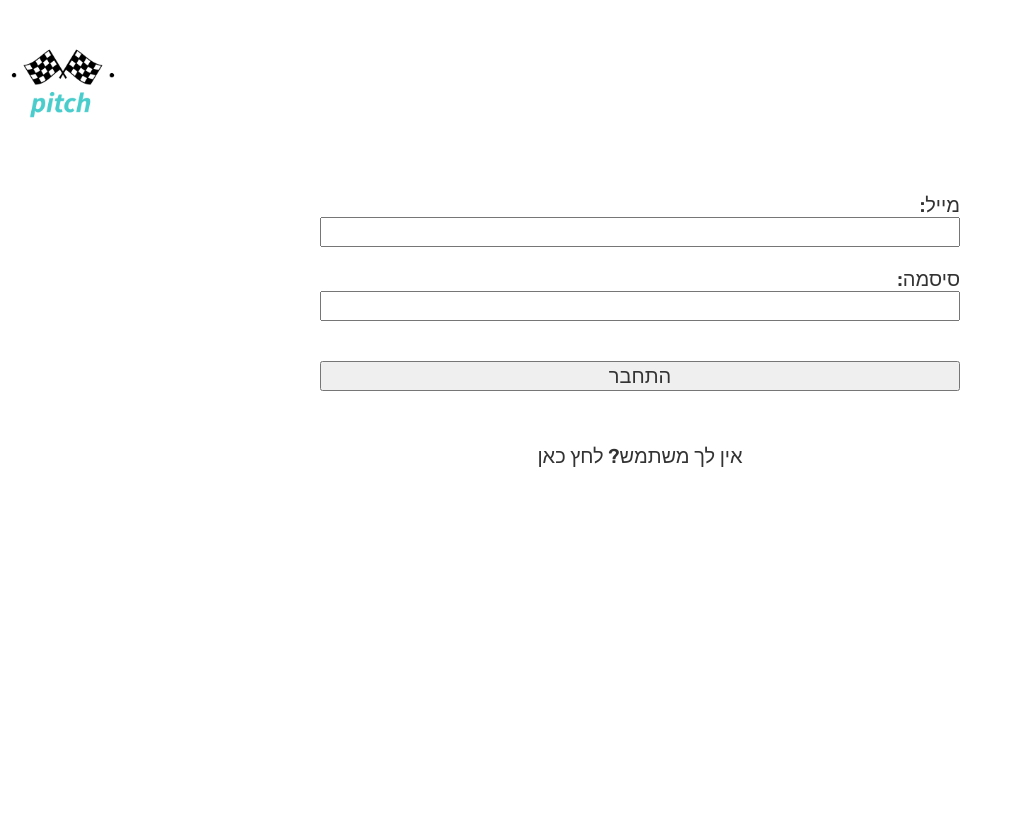
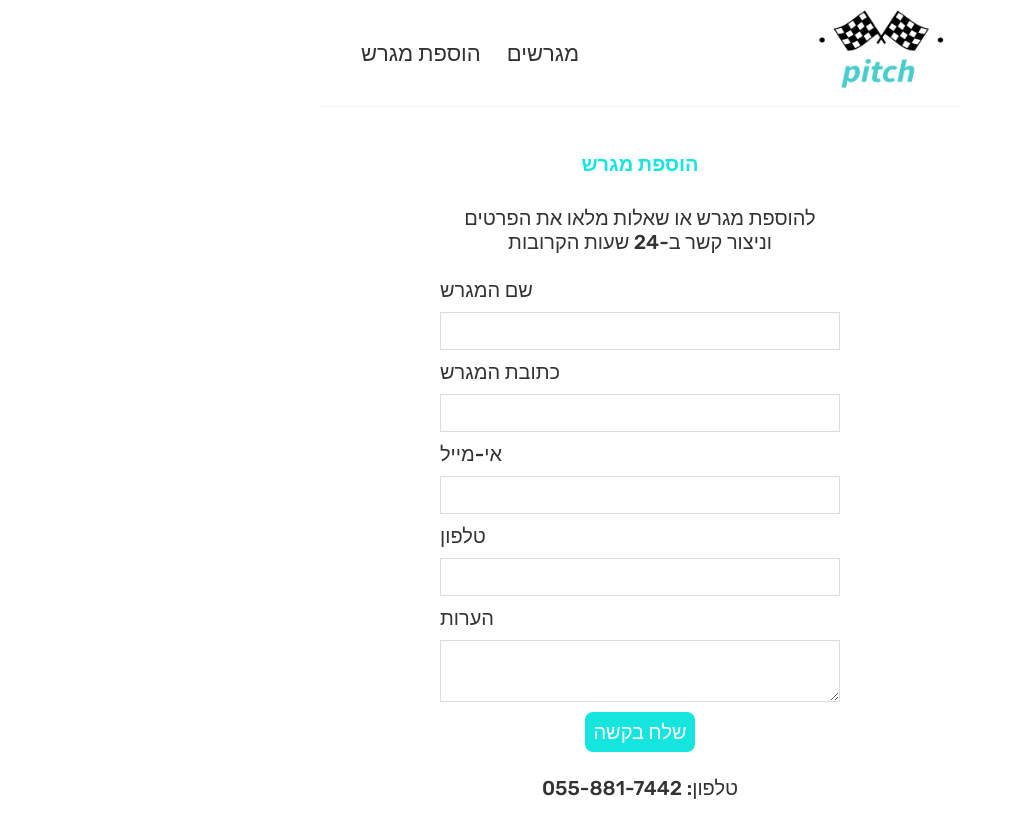
Before and after one commit to AshkenYariv/pitch, a React (Create React App) app: page /add_field in a window 1280 px wide. Shown: the top 834 px of the page, without its empty margins (0-1012 px from the left). Before the commit the page ends 800 px from the top, so only its background shows below. Built offline with nearby package versions, Linux system fonts and the light colour scheme; no server answers.

Commit message:
removing old firebase and auth system

```diff
--- a/src/App.js
+++ b/src/App.js
@@ -1,30 +1,17 @@
 
 import React from 'react';
-import { useEffect, useState } from 'react'
 import mapboxgl from '!mapbox-gl'; // eslint-disable-line import/no-webpack-loader-syntax
 import { BrowserRouter as Router, Route, Routes, Link } from 'react-router-dom'
 import { Navbar } from './components';
-import { Home, Create, FieldDetails, Login } from './pages';
-import {AuthProvider} from './helpers/authContext'
-import { auth } from './helpers/firebase';
-import { onAuthStateChanged } from 'firebase/auth';
+import { Home, Create, FieldDetails } from './pages';
 
 mapboxgl.accessToken = 'pk.eyJ1IjoiamFyaXZhc2hrZW5henkiLCJhIjoiY2wxd2x2dXpuMDZ6bjNjcDhxNHJpODU3ciJ9.wJrxwloDiZyGmA6QGzh3Sw';
 
 const App = () => {
-    const [currentUser, setCurrentUser] = useState(null);
-    useEffect(() => {
-        onAuthStateChanged(auth, (user) => {
-            setCurrentUser(user)
-        })
-    }, []);
 
-    // const App = () => {
     return (
         <div className='App'>
             <Router>
-                <AuthProvider value={{ currentUser }} >
-                    { currentUser ?
                 <div>
                     <Navbar />
                     <div className="content">
@@ -35,10 +22,7 @@ const App = () => {
                             <Route path="*" element={<Home />} />
                         </Routes>
                     </div>
-                        </div> :
-                    <Login />
-                    }
-                </AuthProvider>
+                </div>
             </Router>
         </div>
 
--- a/src/helpers/authContext.js
+++ /dev/null
@@ -1,15 +0,0 @@
-import React, {useContext} from 'react'
-
-const AuthContext = React.createContext()
-
-export function AuthProvider({children, value}) {
-  return (
-    <AuthContext.Provider value={value}>
-      {children}
-    </AuthContext.Provider>
-  )
-}
-
-export function useAuthValue(){
-  return useContext(AuthContext)
-}
--- /dev/null
+++ b/src/helpers/defines.js
@@ -0,0 +1,8 @@
+// Emails
+export const email_template_book_field = "template_nzbkoso";
+export const email_template_add_field = "template_zkvojmb";
+
+// Backend
+export const backend_url = "http://localhost:8080/";
+export const backend_fields_db_url = backend_url + "fields";
+export const backend_field_by_id_url = backend_fields_db_url + "/id";
--- a/src/helpers/functions.js
+++ b/src/helpers/functions.js
@@ -9,23 +9,12 @@ export function getCurrentDate() {
     return date;
 }
 
-export const validatePassword = (password, confirmPassword) => {
-    let isValid = true
-    if (password !== '' && confirmPassword !== '') {
-        if (password !== confirmPassword) {
-            isValid = false
-            alert('Passwords does not match')
-        }
-    }
-    return isValid
-}
-
 export function refreshPage() {
     window.location.reload(false);
 }
 
-export function sendEmail(form) {
-    emailjs.sendForm('service_d36x19k', 'template_nzbkoso', form, 'qVjO4xUIn3-VPKDy3')
+export function sendEmail(templateID, form) {
+    emailjs.sendForm('service_d36x19k', templateID, form, 'qVjO4xUIn3-VPKDy3')
         .then((result) => {
             console.log(result.text);
         }, (error) => {
--- a/src/pages/create/Create.js
+++ b/src/pages/create/Create.js
@@ -1,49 +1,49 @@
-import { useState } from 'react'
+import { useState, useRef } from 'react'
 import './create.css';
-// import { useHistory } from 'react-router-dom'
+import {sendEmail} from "../../helpers/functions";
+import {email_template_add_field} from "../../helpers/defines";
 
 const Create = () => {
-    const [title, setTitle] = useState('')
-    const [body, setBody] = useState('')
-    const [author, setAuthor] = useState('mario')
-    const [isPending, setIsPending] = useState(false)
-    // const history = useHistory()
+    const form = useRef();
+    const [fieldName, setFieldName] = useState('')
+    const [fieldAddress, setFieldAddress] = useState('')
+    const [contactEmail, setContactEmail] = useState('')
+    const [contactPhoneNumber, setContactPhoneNumber] = useState('')
+    const [generalComment, setGeneralComment] = useState('')
 
     const handleSubmit = (e) => {
-        e.preventDefault()
-        const blog = { title, body, author }
-
-        setIsPending(true)
-
-        fetch('http://localhost:8000/blogs/', {
-            method: 'POST',
-            headers: { 'Content-Type': 'application/json' },
-            body: JSON.stringify(blog)
-        }).then(() => {
-            console.log('new blog added')
-            setIsPending(false)
-            // history.push('/')
-        })
+        console.log("Sending Email")
+        sendEmail(email_template_add_field, form.current)
+        console.log("Email Sent")
     }
 
     return (
         <div className="create">
-            <h2>Add New Blog</h2>
-            <form onSubmit={handleSubmit}>
-                <label>Blog title:</label>
-                <input type='text' required value={ title }
-                onChange={(e) => setTitle(e.target.value)} />
-                <label>Blog body:</label>
-                <textarea required value={ body }
-                onChange={(e) => setBody(e.target.value)}/>
-                <label>Blog author:</label>
-                <select value={ author }
-                onChange={(e) => setAuthor(e.target.value)}>
-                    <option value='mario'>mario</option>
-                    <option value='yoshi'>yoshi</option>
-                </select>
-                { !isPending && <button>Add Blog</button> }
-                { isPending && <button disabled>Adding Blog...</button>}
+            <h2>הוספת מגרש</h2>
+            <p>להוספת מגרש או שאלות מלאו את הפרטים וניצור קשר ב-24 שעות הקרובות</p>
+            <br/>
+            <form ref={form} onSubmit={handleSubmit} id="add-field-form">
+                <label>שם המגרש</label>
+                <input type='text' name="fieldname" required value={ fieldName }
+                       onChange={(e) => setFieldName(e.target.value)} />
+                <label>כתובת המגרש</label>
+                <input type='text' name="fieldAddress" required value={ fieldAddress }
+                       onChange={(e) => setFieldAddress(e.target.value)} />
+                <label>אי-מייל</label>
+                <input type='email' name="contactEmail" required value={ contactEmail }
+                       onChange={(e) => setContactEmail(e.target.value)} />
+                <label>טלפון</label>
+                <input type='text' name="contactPhoneNumber" required value={ contactPhoneNumber }
+                       onChange={(e) => setContactPhoneNumber(e.target.value)} />
+                <label>הערות</label>
+                <textarea name="generalComment" required value={ generalComment }
+                          onChange={(e) => setGeneralComment(e.target.value)}/>
+
+                <button type="submit" value="Submit">שלח בקשה</button>
+
+                <br/>
+                <br/>
+                <p>טלפון: 055-881-7442</p>
             </form>
         </div>
     );
--- a/src/pages/fieldDetails/OrderFieldForm.js
+++ b/src/pages/fieldDetails/OrderFieldForm.js
@@ -6,11 +6,17 @@ import React from 'react';
 import "../../components/general/popup/Popup"
 import Popup from "../../components/general/popup/Popup";
 import PostRequest from "../../helpers/PostRequest";
+import {
+    backend_field_by_id_url,
+    backend_fields_db_url,
+    backend_url,
+    email_template_book_field
+} from "../../helpers/defines";
 
 const OrderFieldForm = ({ field, id }) => {
     // Defines
     const booking_time = "booking_time";
-    const id_url = "http://localhost:8080/fields/id/" + id;
+    const id_url = backend_field_by_id_url + "/" + id;
 
     const form = useRef();
     const currentDate = getCurrentDate();
@@ -28,7 +34,7 @@ const OrderFieldForm = ({ field, id }) => {
         };
         PostRequest(id_url + "/order", postContent)
 
-        sendEmail(form.current)
+        sendEmail(email_template_book_field, form.current)
         e.target.reset();
         setPopupIsOpen(!popupIsOpen);
     };
--- a/src/pages/index.js
+++ b/src/pages/index.js
@@ -2,4 +2,3 @@ export {default as Create} from './create/Create';
 export {default as FieldDetails} from './fieldDetails/FieldDetails';
 export {default as Home} from './home/Home';
 export {default as NotFound} from './notFound/NotFound';
-export {default as Login} from './login/Login'
--- a/src/pages/login/Login.js
+++ /dev/null
@@ -1,68 +0,0 @@
-import { useState, useRef } from 'react';
-import './login.css';
-import { signUp, logIn, logOut } from '../../helpers/firebase';
-import { auth } from '../../helpers/firebase';
-import { validatePassword } from '../../helpers/functions';
-import logo from '../../resources/pitch_logo.png';
-
-const Login = () => {
-
-    const form = useRef();
-    const [switchForms, setSwitchForms] = useState(false);
-    const [userEmail, setUserEmail] = useState();
-    const [userPassword, setUserPassword] = useState();
-    const [userPasswordConfirm, setUserPasswordConfirm] = useState();
-
-    function signUpSubmit(e) {
-        e.preventDefault();
-        if (validatePassword(userPassword, userPasswordConfirm)) {
-            alert('a')
-            signUp(userEmail, userPassword);
-            e.target.reset();
-        } else {
-            alert('here we go')
-        }
-    }
-
-    function logInSubmit(e) {
-        e.preventDefault();
-        logIn(userEmail, userPassword);
-        e.target.reset();
-
-    }
-
-    return (
-        <div>
-            <img className='logo' src={logo} />
-            {switchForms ?
-                <div className='log_in_form'>
-                    <form ref={form} onSubmit={signUpSubmit} id="signup">
-                        <label className="label" for="email">מייל:</label>
-                        <input className="input" type="email" name="email" onChange={(event) => setUserEmail(event.target.value)} />
-                        <label className="label" for="password">סיסמה:</label>
-                        <input className="input" type="password" name="password" onChange={(event) => setUserPassword(event.target.value)} />
-                        <label className="label" for="password">סיסמה בשנית:</label>
-                        <input className="input" type="password" name="password" onChange={(event) => setUserPasswordConfirm(event.target.value)} />
-                        <button className="button" type="submit" value="Submit" >הרשם</button>
-                    </form>
-                    <button className="button" onClick={(e) => setSwitchForms(false)} class="changeToLogIn" >כבר רשום? הכנס</button>
-                </div>
-                :
-                <div className='log_in_form'>
-                    <form className="form" ref={form} onSubmit={logInSubmit} id="logIn">
-                        <label className="label" for="email">מייל:</label>
-                        <input className="input" type="email" name="email" onChange={(event) => setUserEmail(event.target.value)} />
-
-                        <label className="label" for="password">סיסמה:</label>
-                        <input className="input" type="password" name="password" onChange={(event) => setUserPassword(event.target.value)} />
-                        <button className="button" type="submit" value="Submit"  >התחבר</button>
-                    </form>
-                    <button className="button" onClick={(e) => setSwitchForms(true)} class="changeToLogIn">אין לך משתמש? לחץ כאן</button>
-                </div>
-            }
-
-        </div>
-    );
-}
-
-export default Login;
--- a/src/pages/login/login.css
+++ /dev/null
@@ -1,38 +0,0 @@
-.log_in_form{
-    width: 60vw;
-    margin: auto;
-    display: flex;
-    flex-direction: column;
-}
-.logo{
-    margin: 5vh auto;
-    width: 10vw;
-}
-.form{
-    width: 50vw;
-    height: 30vh;
-    margin: 0vh auto;
-    border-radius: 4rem;
-    direction: rtl;
-    display: flex;
-    flex-direction: column;
-}
-.label{
-    font-size: 1rem;
-    margin-top: 1rem;
-}
-
-.input{
-    height: 4rem;
-}
-.button {
-    margin: 2rem auto;
-    width: 50vw;
-}
-
-.changeToLogIn{
-    background: transparent;
-    border: none;
-    width: 50vw;
-    margin: 1.5rem auto;
-}
```
Also changed, not shown: src/helpers/firebase.js (deleted, +0 -77 lines). Lines whose indentation alone changed are shown as unchanged.
